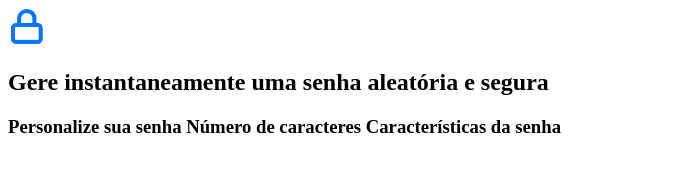
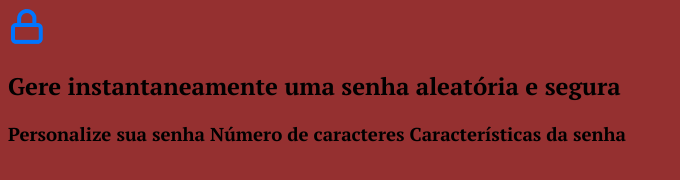
Before and after one commit to lovemykimtaehyung/projeto-3, a plain HTML site: page projeto 3/index.html in a window 1280 px wide. Shown: the whole page, without its empty margins (0-680 px from the left). Drawn offline with Linux system fonts and the light colour scheme.

Commit message:
Add files via upload

```diff
--- a/projeto 3/index.html
+++ b/projeto 3/index.html
@@ -4,7 +4,8 @@
     <meta charset="UTF-8">
     <meta http-equiv="X-UA-Compatible" content="IE=edge">
     <meta name="viewport" content="width=device-width, initial-scale=1.0">
-    <title>Document</title>
+    <title>gerador de senhas-eassy lock</title>
+    <link rel="stylesheet" href="style.css">
 </head>
 <body>
 
--- a/projeto 3/style.css
+++ b/projeto 3/style.css
@@ -0,0 +1,23 @@
+@import url('https://fonts.googleapis.com/css2?family=PT+Serif:ital,wght@0,400;0,700;1,400;1,700&display=swap');
+@import url('https://fonts.googleapis.com/css2?family=EB+Garamond:ital,wght@0,400..800;1,400..800&family=PT+Serif:ital,wght@0,400;0,700;1,400;1,700&display=swap');
+
+:root{
+    --cor-da-letra: black;
+    --cor-de-fundo:rgba(134, 18, 18, 0.87);
+    --fundo-senha:rgba(134, 18, 18, 0.87);
+    --fundo-texto:black;
+    --borda: rgb(0, 0, 0);
+    --fonte: "PT Serif", serif;
+    --fonte2:"EB Garamond", serif;
+}
+
+body{
+    color: var(--cor-da-letra);
+    background-color: var(--cor-de-fundo);
+    font-family: var(--fonte);
+}
+
+.titulo-princupal{
+    font-size: 20px;
+    font-family: var(--fonte2);
+}
```
